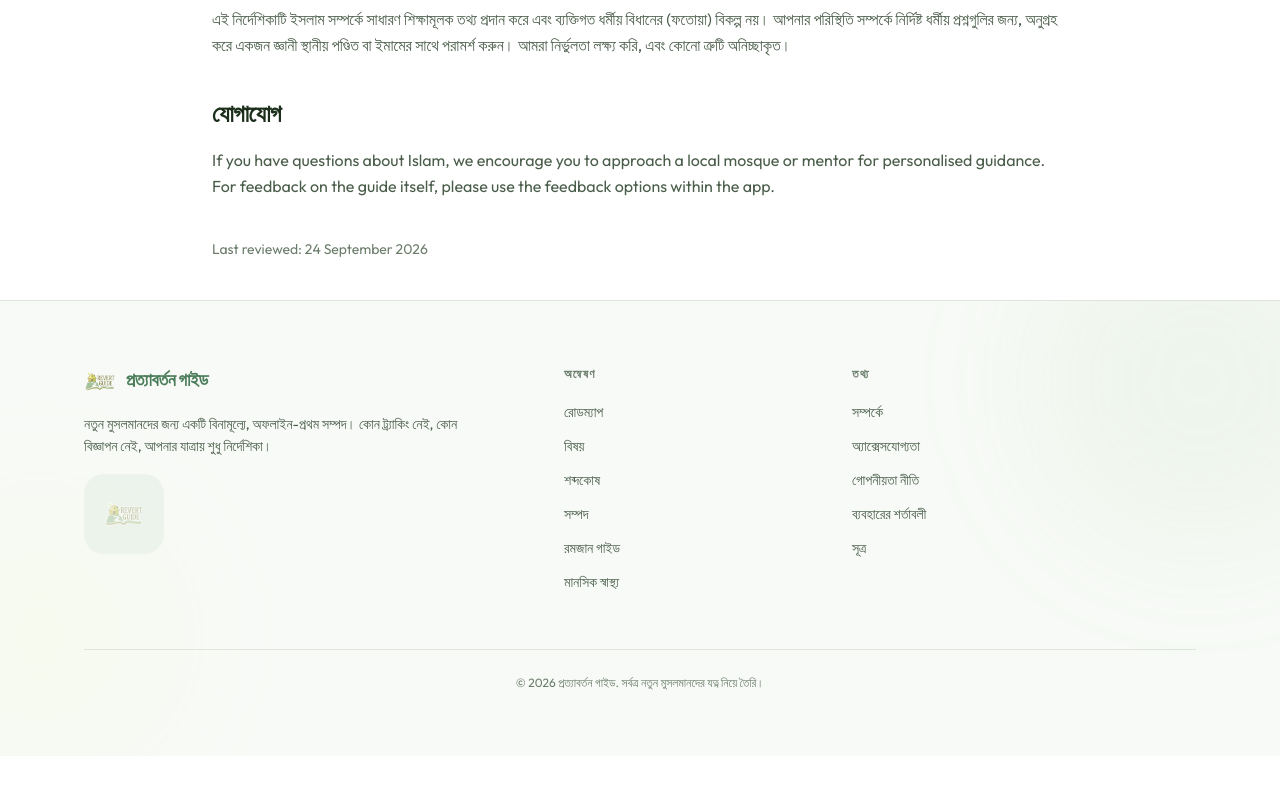
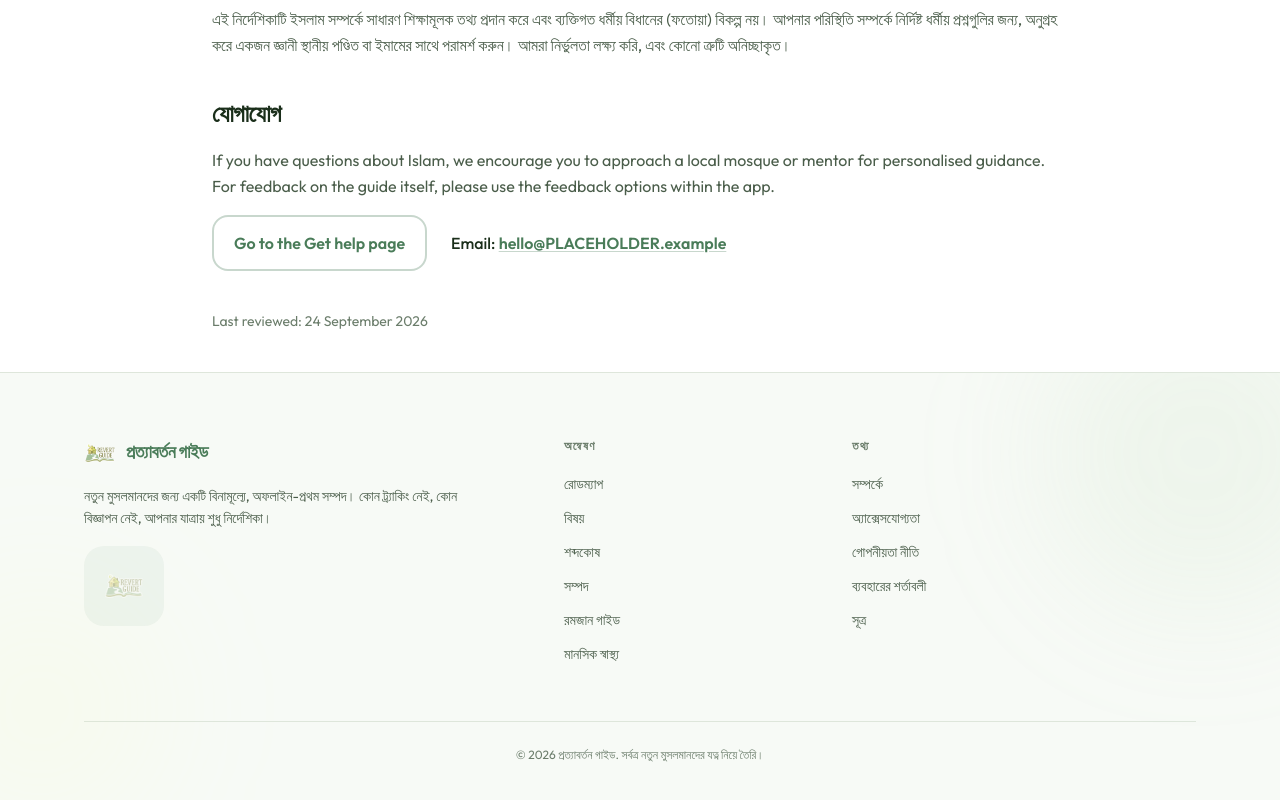
Before and after one commit to Niaz-Ul-Haque/revert-guide, a Next.js app: page /bn/about in a window 1280 px wide. Shown: the part 2062-2862 px from the top of the page. Before the commit the page ends 2818 px from the top, so only its background shows below. Built offline with nearby package versions, Linux system fonts and the light colour scheme; no server answers.

Commit message:
fix(CHG-003): point the About contact section at the Get help page and contact address

```diff
--- a/app/[locale]/about/page.tsx
+++ b/app/[locale]/about/page.tsx
@@ -8,8 +8,10 @@ import {
   type Messages,
 } from "@/lib/i18n";
 import { getPageMetadata } from "@/lib/metadata";
+import { Button } from "@/components/Button";
 import { Callout } from "@/components/Callout";
 import {
+  CONTACT_EMAIL,
   ORGANISATION_LOCATION,
   ORGANISATION_NAME,
   hasPlaceholderConfig,
@@ -199,9 +201,25 @@ export default function AboutPage({ params }: { params: { locale: Locale } }) {
           >
             {copy.contactTitle}
           </h2>
-          <p className="text-base leading-relaxed text-textSecondary">
+          <p className="mb-4 text-base leading-relaxed text-textSecondary">
             {copy.contact}
           </p>
+          <div className="flex flex-col gap-3 sm:flex-row sm:items-center sm:gap-6">
+            <Button href={localizeHref(locale, "/get-help")} variant="outline">
+              {copy.contactLinkLabel}
+            </Button>
+            <p className="mb-0 text-base">
+              <span className="font-medium text-textPrimary">
+                {copy.contactEmailLabel}:
+              </span>{" "}
+              <a
+                href={`mailto:${CONTACT_EMAIL}`}
+                className="font-semibold text-primary underline-offset-2 hover:text-primaryHover hover:underline"
+              >
+                {CONTACT_EMAIL}
+              </a>
+            </p>
+          </div>
         </section>
       </AnimateIn>
 
```
Also changed, not shown: locales/en/ui.json.
